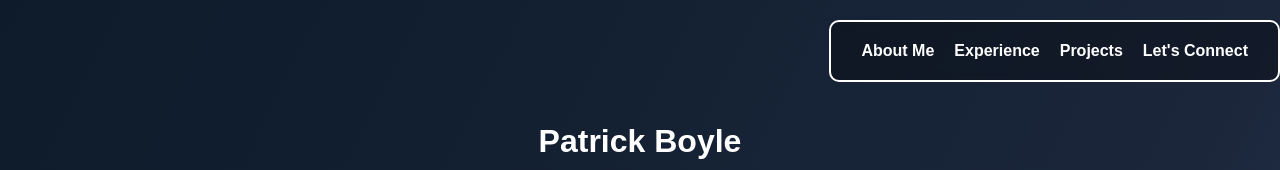
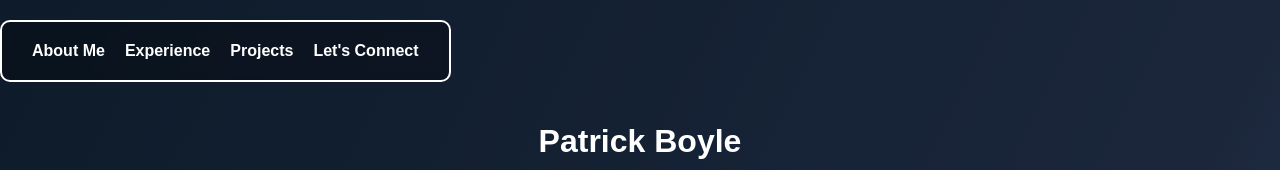
Before and after one commit to patboyle23/portfolio, a plain HTML site: page index.html in a window 1280 px wide. Shown: the top 170 px of the page. Drawn offline with Linux system fonts and the light colour scheme.

Commit message:
nav box X

```diff
--- a/index.html
+++ b/index.html
@@ -31,7 +31,8 @@
         .sticky {
             position: sticky;
             top: 20px;
-            margin-left: auto;
+            margin-left: 0;
+            margin-right: 20px;
 
             padding: 20px 30px;
             background: rgba(0,0,0,0.3);
```
